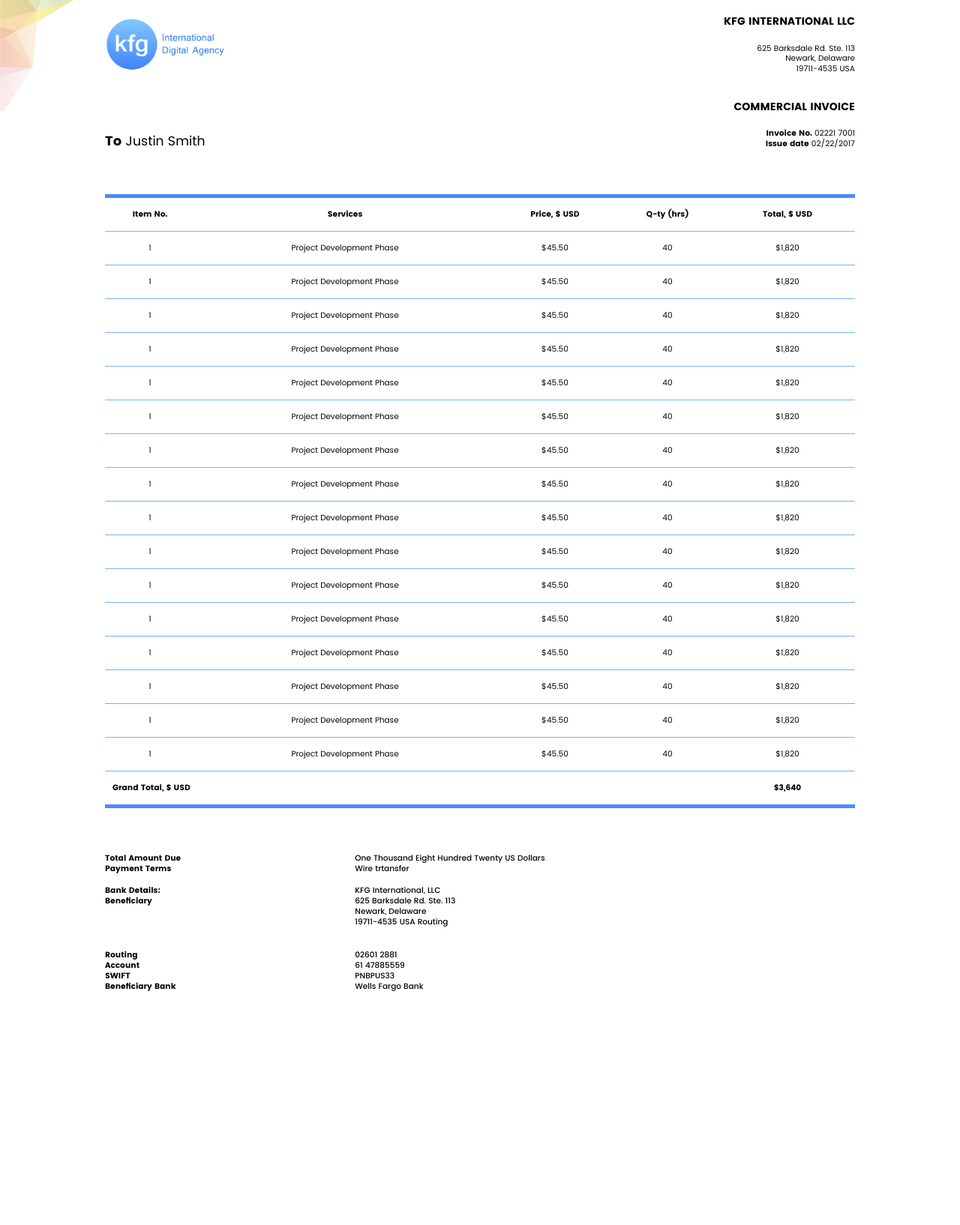
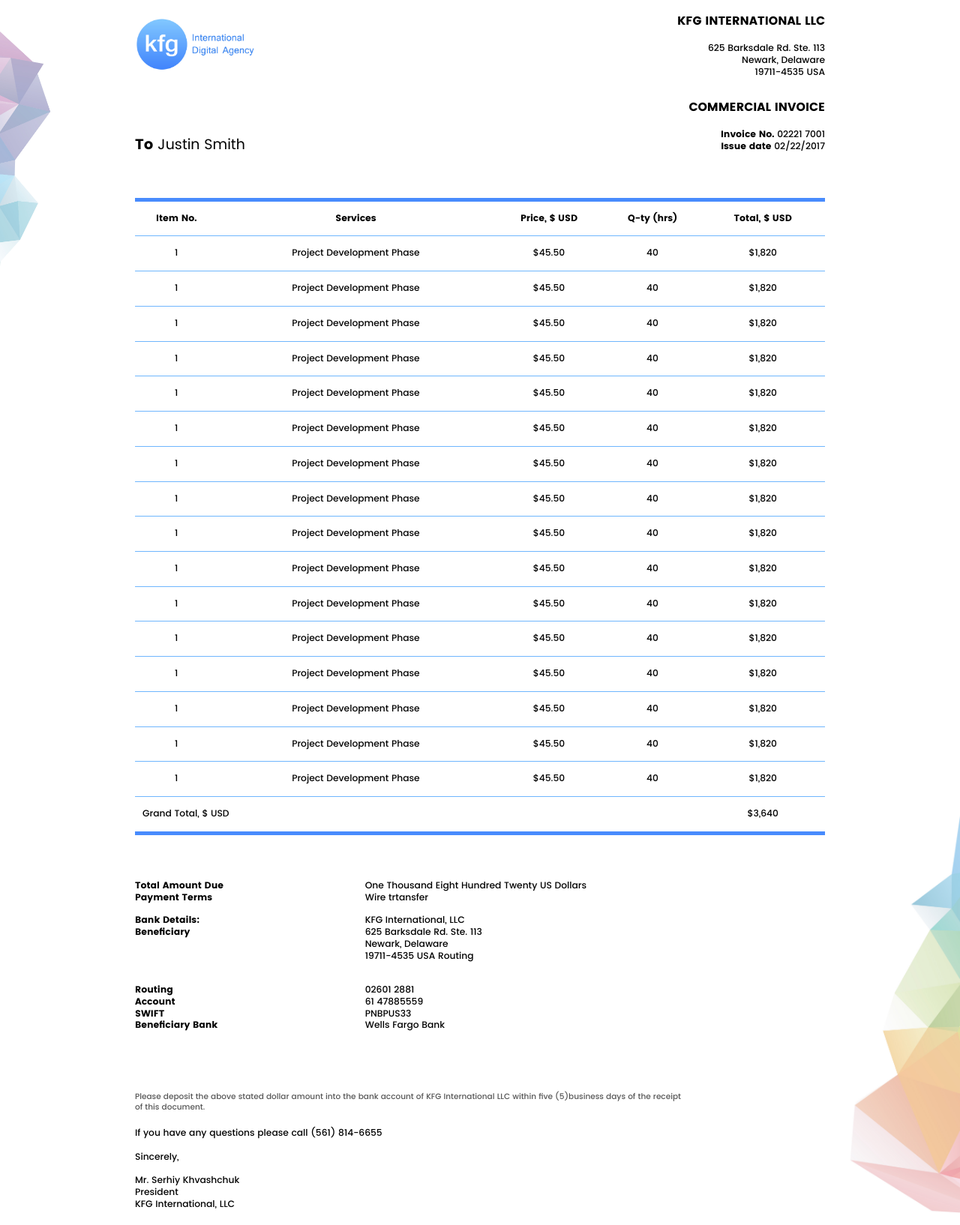
Before and after one commit to korobenko/kfg, a website: page invoice/index.html in a window 1280 px wide. Shown: the whole page at 75% size. Before the commit the page ends 1325 px from the top, so only its background shows below. Drawn offline with Linux system fonts and the light colour scheme.

Commit message:
update invoice

```diff
--- a/invoice/config.txt
+++ b/invoice/config.txt
@@ -1 +1 @@
-wkhtmltopdf -L 0 -R 0 --image-quality 100 --footer-html /Users/roniedio/Documents/work/kfg/invoice/footer.html /Users/roniedio/Documents/work/kfg/invoice/index.html /Users/roniedio/Documents/work/kfg/invoice/index.pdf
+wkhtmltopdf -L 0 -R 0 --image-quality 100 index.html index.pdf
--- a/invoice/index.html
+++ b/invoice/index.html
@@ -483,5 +483,31 @@
     </div>
     <!--main!-->
 
+    <!--footer!-->
+    <footer class="footer">
+        <div class="footer-wrapper">
+            <div class="container">
+
+                <!--footer-description!-->
+                <section class="footer-description">
+                    <p>Please deposit the above stated dollar amount into the bank account of KFG International LLC within five (5)business days of the receipt of this document.</p>
+                </section>
+                <!--footer-description!-->
+
+                <!--footer-contact!-->
+                <section class="footer-contact">
+                    <p>If you have any questions please call (561) 814-6655</p> <br>
+                    <p>Sincerely,</p> <br>
+                    <p>Mr. Serhiy Khvashchuk</p>
+                    <p>President</p>
+                    <p>KFG International, LLC</p>
+                </section>
+                <!--footer-contact!-->
+
+            </div>
+        </div>
+    </footer>
+    <!--footer!-->
+
 </body>
 </html>
--- a/invoice/sass/partials/style.scss
+++ b/invoice/sass/partials/style.scss
@@ -54,7 +54,6 @@ body {
     position: relative;
     display: table;
     table-layout: fixed;
-    border-collapse: collapse;
     width: 100%;
     height: 100%;
     color: #000000;
@@ -67,7 +66,8 @@ body {
     width: 100%;
     max-width: 1040px;
     margin: 0px auto;
-    padding: 0px 20px;
+    padding: 0px 60px;
+    z-index: 9;
 }
 figure {
     display: block;
@@ -102,18 +102,18 @@ h2, h3, h4, h5, h6, b, strong {
     padding: 0px;
 }
 h1 {
-    @include font-size(20,24);
+    @include font-size(22,24);
     @include font-normal;
     margin: 0px;
     padding: 0px;
 }
 h2 {
     padding: 0px 0px 20px;
-    @include font-size(16,20);
+    @include font-size(18,20);
 }
 /*base*/
 
-.header {
+.header, .footer {
     display: table-row;
     width: 100%;
 
@@ -132,18 +132,31 @@ h2 {
 }
 .header-wrapper {
     position: relative;
-    padding: 0px 80px;
+    padding: 0px 0px;
+    // &:before {
+    //     content: '';
+    //     position: absolute;
+    //     top: 0px;
+    //     left: 0px;
+    //     width: 100px;
+    //     height: 150px;
+    //     background: url('#{$image-src}/corner-top.jpg');
+    //     background-position: left top;
+    //     background-repeat: no-repeat;
+    //     background-size: cover;
+    //     z-index: 1;
+    // }
     &:before {
         content: '';
         position: absolute;
-        top: 0px;
+        top: 35px;
         left: 0px;
         width: 100px;
-        height: 150px;
-        background: url('#{$image-src}/corner-top.jpg');
+        height: 320px;
+        background: url('#{$image-src}/tex-01.jpg');
         background-position: left top;
         background-repeat: no-repeat;
-        background-size: cover;
+        background-size: auto 100%;
         z-index: 1;
     }
 }
@@ -151,6 +164,7 @@ h2 {
     padding: 20px 0px 0px;
     table {
         width: 100%;
+        @include font-medium;
         td {
             width: 50%;
         }
@@ -160,31 +174,33 @@ h2 {
     padding: 30px 0px;
     table {
         width: 100%;
+        @include font-medium;
         td {
             width: 50%;
         }
     }
 }
 .header-company-address {
-    @include font-size(12,16);
+    @include font-size(14,18);
 }
 /*header*/
 
 /*main*/
 .main-wrapper {
-    padding: 0px 80px;
+    padding: 0px 0px;
 }
 .invoice-data {
-    @include font-size(12,16);
+    @include font-size(14,18);
 }
 .invoice-products-table {
     width: 100%;
     border-top: 5px solid #488bfd;
     border-bottom: 5px solid #488bfd;
-    @include font-size(12,16);
-    thead, th, tr.last {
-        @include font-bold;
-    }
+    @include font-size(14,18);
+    @include font-medium;
+    // thead, th, tr.last {
+    //     @include font-bold;
+    // }
     th, td {
         padding: 15px 10px;
         text-align: center;
@@ -233,7 +249,7 @@ h2 {
         width: 100%;
         margin: 15px 0px 0px;
         padding: 0px;
-        @include font-size(12,16);
+        @include font-size(14,18);
         @include font-medium;
         &:first-child {
             margin-top: 0px;
@@ -252,26 +268,39 @@ h2 {
 /*main*/
 
 /*footer*/
-.footer {
-    display: none;
-    width: 100%;
-    &.visible {
-        display: block;
-    }
-}
+// .footer {
+//     display: none;
+//     width: 100%;
+//     &.visible {
+//         display: block;
+//     }
+// }
 .footer-wrapper {
     position: relative;
-    padding: 0px 80px;
+    padding: 80px 0px 20px;
     @include font-medium;
-    @include font-size(12,16);
+    @include font-size(14,18);
+    // &:before {
+    //     content: '';
+    //     position: absolute;
+    //     bottom: 0px;
+    //     right: 0px;
+    //     width: 180px;
+    //     height: 100%;
+    //     background: url('#{$image-src}/corner-bottom.jpg');
+    //     background-position: right bottom;
+    //     background-repeat: no-repeat;
+    //     background-size: auto 100%;
+    //     z-index: 1;
+    // }
     &:before {
         content: '';
         position: absolute;
         bottom: 0px;
         right: 0px;
         width: 180px;
-        height: 100%;
-        background: url('#{$image-src}/corner-bottom.jpg');
+        height: 580px;
+        background: url('#{$image-src}/tex-02.jpg');
         background-position: right bottom;
         background-repeat: no-repeat;
         background-size: auto 100%;
@@ -279,11 +308,11 @@ h2 {
     }
 }
 .footer-description {
-    max-width: 70%;
+    max-width: 80%;
     color: #545454;
-    @include font-size(10,14);
+    @include font-size(12,16);
     & + .footer-contact {
-        padding-top: 30px;
+        padding-top: 20px;
     }
 }
 /*footer*/
--- a/package.json
+++ b/package.json
@@ -1,6 +1,6 @@
 {
   "name": "kfg",
-  "version": "1.0.2",
+  "version": "1.0.3",
   "description": "kfg markup",
   "main": "gulpfile.js",
   "scripts": {
```
Also changed, not shown: invoice/footer.html (deleted, +0 -55 lines), invoice/build/css/bundle.css, invoice/css/partials/style.css, invoice/images/corner-bottom.jpg (deleted), invoice/images/corner-top.jpg (deleted), invoice/images/tex-01.jpg (added), invoice/images/tex-02.jpg (added), 3 other files.
